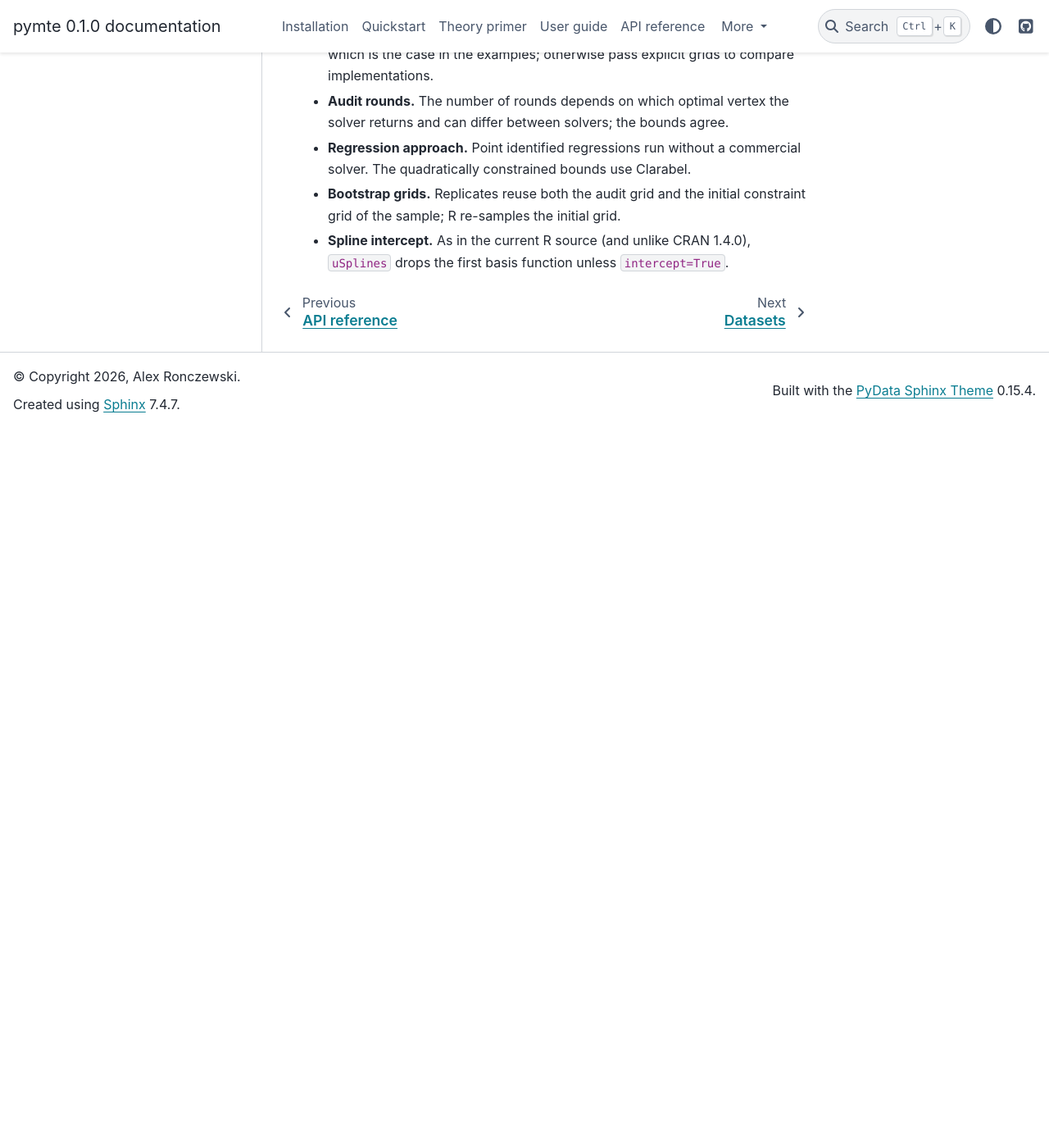
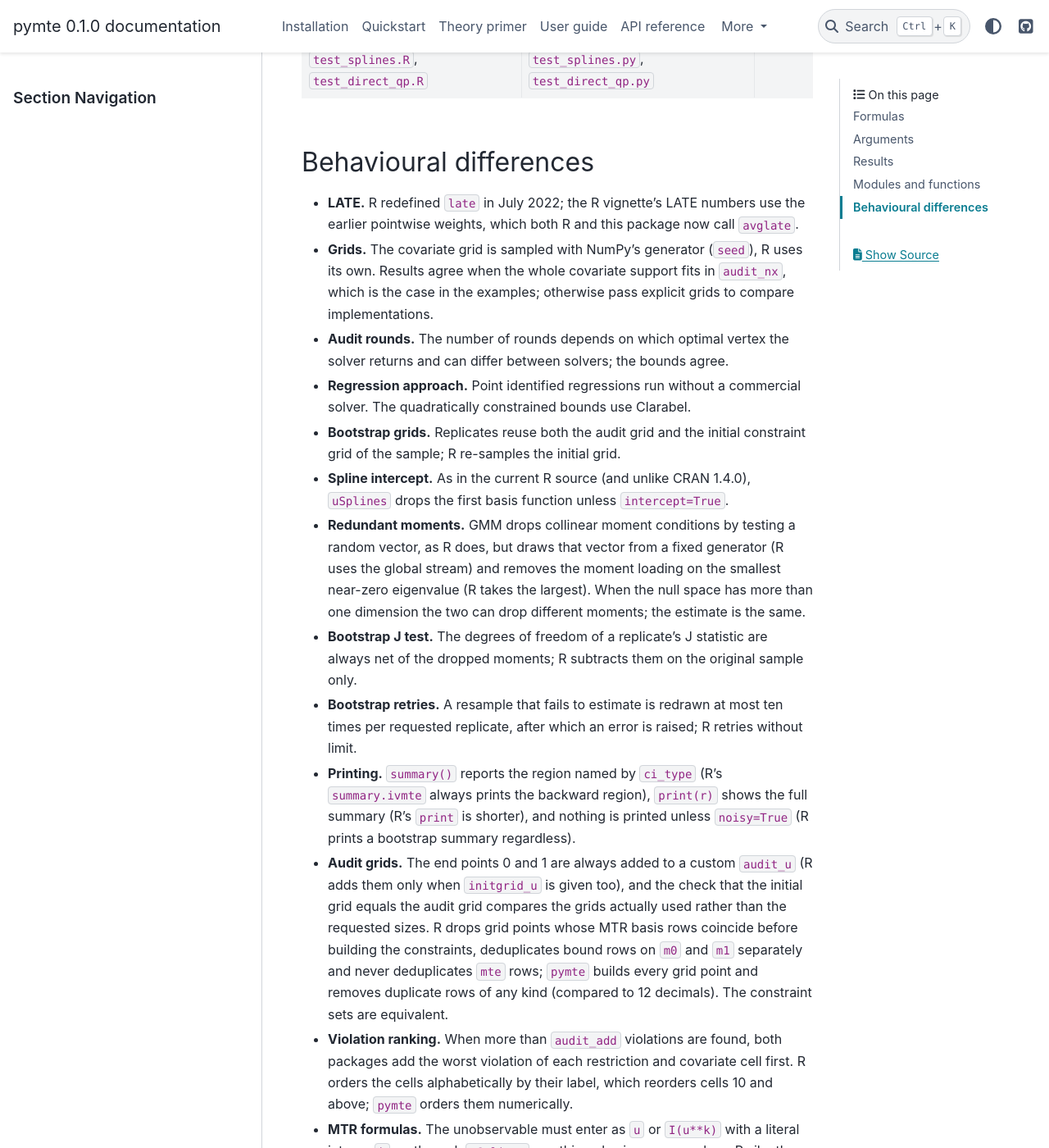
Before and after one commit to Alexr951/pymte, a Sphinx documentation site: the page built from docs/migration.md, in a window 1280 px wide and 1400 px high, scrolled down 5661 px. Shown: the whole window at 82% size. Built offline with Sphinx 7.4.7 and the PyData theme 0.15.4, drawn with Linux system fonts in a browser that asks for light colours; before the commit the page ends 6183 px from its top, so only the background shows below that; some of the changed text lies outside the part shown.

Commit message:
Document the remaining differences from the R package and its absorbed helpers

```diff
--- a/docs/migration.md
+++ b/docs/migration.md
@@ -86,14 +86,14 @@
 | R file | Python module | R function | Python |
 |---|---|---|---|
 | `mst.R` | `pymte.mst` | `ivmte`, `ivmteEstimate`, `genTarget`, `genSSet`, `gmmEstimate`, `momentMatrix`, `boundCI`, `boundPvalue`, `print`/`summary` | `ivmte`, `ivmte_estimate`, `gen_target`, `gen_s_set`, `gmm_estimate`, `moment_matrix`, `bound_ci`, `bound_pvalue`, `IVMTEResult.summary()` |
-| `mtr.R` | `pymte.mtr` | `polyparse`, `genGamma`, `genGammaSplines` | `polyparse`, `gen_gamma`, `gen_gamma_splines` (the parsed formula is an `MTRSpec`) |
+| `mtr.R` | `pymte.mtr` | `polyparse`, `genGamma`, `genGammaSplines`, `removeSplines`, `interactSplines` | `polyparse`, `gen_gamma`, `gen_gamma_splines` (the parsed formula is an `MTRSpec`; `removeSplines` and `interactSplines` are absorbed into `polyparse`, and `gen_gamma_splines` leaves the subset, multiplier and averaging to `gen_gamma`) |
 | `splines.R` | `pymte.splines` | `splinesBasis` and `splines2` calls | `USpline.basis()`, `USpline.integral()` |
 | `wweights.R` | `pymte.wweights` | `wate1`, `watt1`, `watu1`, `wlate1`, `wgenlate1`, `genWeight` | same names, `gen_weight` |
 | `sweights.R` | `pymte.sweights` | `olsj`, `tsls` | `olsj`, `tsls` |
-| `ivlike.R` | `pymte.ivlike` | `ivEstimate`, `piv` | `iv_estimate`, `piv` |
+| `ivlike.R` | `pymte.ivlike` | `ivEstimate`, `piv` | `iv_estimate`, `piv`, `independent_columns` (the collinearity rule of `lm.fit`) |
 | `design.R` | `pymte.design` | `design` | `design` |
 | `propensity.R` | `pymte.propensity` | `propensity` | `propensity` |
-| `lp.R` | `pymte.lp` | `lpSetup`, `lpSetupEqualCoef`, `lpSetupCriterion`, `lpSetupBound`, `lpSetupCriterionBoot`, `criterionMin`, `bound`, `qpSetup`, `qpSetupCriterion`, `qpSetupBound`, `runGurobi`, `runMosek`, `runLpSolveAPI` | `lp_setup`, `lp_setup_equal_coef`, `lp_setup_criterion`, `lp_setup_bound`, `lp_setup_criterion_boot`, `criterion_min`, `bound`, `qp_setup`, `qp_setup_criterion`, `qp_setup_bound`, `run_highs`, `run_cvxpy` (through `run_lp` and `run_qcqp`) |
+| `lp.R` | `pymte.lp` | `lpSetup`, `lpSetupEqualCoef`, `lpSetupCriterion`, `lpSetupBound`, `lpSetupCriterionBoot`, `lpSetupInfeasible`, `criterionMin`, `bound`, `qpSetup`, `qpSetupCriterion`, `qpSetupBound`, `qpSetupInfeasible`, `runGurobi`, `runMosek`, `runLpSolveAPI` | `lp_setup`, `lp_setup_equal_coef`, `lp_setup_criterion`, `lp_setup_bound`, `lp_setup_criterion_boot`, `criterion_min`, `bound`, `qp_setup`, `qp_setup_criterion`, `qp_setup_bound`, `run_highs`, `run_cvxpy` (through `run_lp` and `run_qcqp`); the `*Infeasible` helpers are `lp_setup` called without shape restrictions |
 | `monobound.R` | `pymte.monobound` | `gengrid`, `genboundA`, `genmonoA`, `combinemonobound`, `genmonoboundA` | `gengrid`, `genbound_a`, `genmono_a`, `combinemonobound`, `genmonobound_a` |
 | `audit.R` | `pymte.audit` | `audit`, `selectViolations`, `rhalton`, `statusString` | `audit`, `select_violations`, `rhalton`, `status_string` |
 | `testdata.R` | `pymte.testdata` | `gendistBasic`, `gendistCovariates`, `gendistSplines`, `gendistMosquito` | `gendist_basic`, `gendist_covariates`, `gendist_splines`, `gendist_mosquito` |
@@ -118,3 +118,46 @@
   initial constraint grid of the sample; R re-samples the initial grid.
 - **Spline intercept.** As in the current R source (and unlike CRAN 1.4.0),
   `uSplines` drops the first basis function unless `intercept=True`.
+- **Redundant moments.** GMM drops collinear moment conditions by testing a
+  random vector, as R does, but draws that vector from a fixed generator
+  (R uses the global stream) and removes the moment loading on the smallest
+  near-zero eigenvalue (R takes the largest). When the null space has more
+  than one dimension the two can drop different moments; the estimate is
+  the same.
+- **Bootstrap J test.** The degrees of freedom of a replicate's J statistic
+  are always net of the dropped moments; R subtracts them on the original
+  sample only.
+- **Bootstrap retries.** A resample that fails to estimate is redrawn at
+  most ten times per requested replicate, after which an error is raised;
+  R retries without limit.
+- **Printing.** `summary()` reports the region named by `ci_type` (R's
+  `summary.ivmte` always prints the backward region), `print(r)` shows the
+  full summary (R's `print` is shorter), and nothing is printed unless
+  `noisy=True` (R prints a bootstrap summary regardless).
+- **Audit grids.** The end points 0 and 1 are always added to a custom
+  `audit_u` (R adds them only when `initgrid_u` is given too), and the
+  check that the initial grid equals the audit grid compares the grids
+  actually used rather than the requested sizes. R drops grid points whose
+  MTR basis rows coincide before building the constraints, deduplicates
+  bound rows on `m0` and `m1` separately and never deduplicates `mte`
+  rows; `pymte` builds every grid point and removes duplicate rows of any
+  kind (compared to 12 decimals). The constraint sets are equivalent.
+- **Violation ranking.** When more than `audit_add` violations are found,
+  both packages add the worst violation of each restriction and covariate
+  cell first. R orders the cells alphabetically by their label, which
+  reorders cells 10 and above; `pymte` orders them numerically.
+- **MTR formulas.** The unobservable must enter as `u` or `I(u**k)` with a
+  literal integer `k`, or through `uSplines`; anything else is an error,
+  where R silently reads the term as a plain `u` term. Interactions of a
+  spline with several covariates keep the order of the formula (R sorts
+  them alphabetically). The same spline specification used twice forms one
+  block, as in R.
+- **Regression criterion.** `qp_setup` compresses the least-squares
+  criterion through the eigenvalues of `X'X/n` and drops the directions
+  with a zero eigenvalue; R passes the full matrix to the solver. Identical
+  for a full-rank design.
+- **Supplied propensity scores.** `avglate` is refused with a supplied
+  score column, like `late` (R refuses `late` only and fails later).
+- **Test populations.** `pymte.testdata` rounds the population multipliers
+  to the nearest integer where R truncates; the shipped fixtures show the
+  populations are identical row for row.
```
Also changed, not shown: 2 other files.
